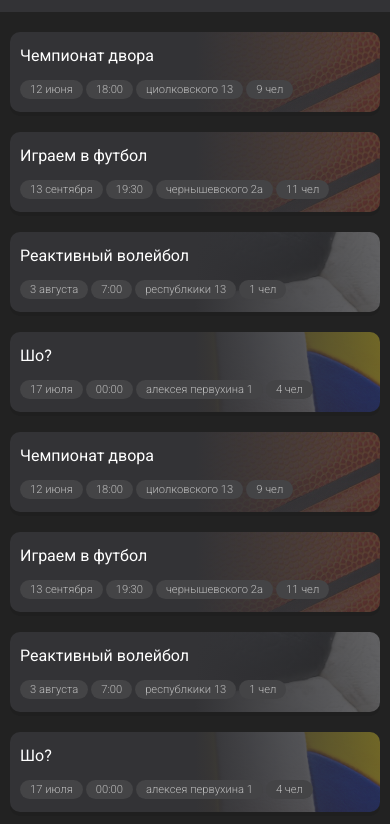
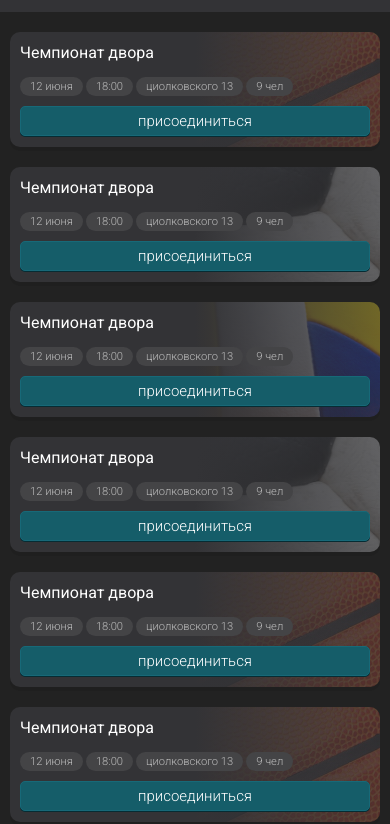
Before and after one commit to VLADBLOOD/VLADBLOOD.github.io, a plain HTML site: page events.html in a window 390 px wide. Shown: the part 38-862 px from the top of the page. Drawn offline with Linux system fonts and the light colour scheme.

Commit message:
Add files via upload

```diff
--- a/css/events_style.css
+++ b/css/events_style.css
@@ -97,6 +97,32 @@
 	background-image: linear-gradient(to right, rgba(51, 51, 54, 1), rgba(51, 51, 54, 1), rgba(51, 51, 54, 0.7)), url('../img/card_foottball.jpg');background-size: cover;
 }
 
+.card-button-mobile-wrapper {
+	display: none;
+	text-align: center;
+}
+
+.card-button-mobile {
+	display: flex;
+	width: 100%;
+	text-decoration: none;
+	font-size: 15px;
+	font-weight: lighter;
+	color: #fff;
+	padding: 5px;
+	background: #155D69;
+	border: 1px solid #176978;
+	box-shadow: 0px 1px 0px #062C33;
+	border-radius: 5px;
+	justify-content: center;
+}
+
+.card-wrapper {
+	display: flex;
+	flex-direction: column;
+	width: 100%;
+}
+
 /* xs (<=543px) */
 @media (max-width: 575px) {
 	.filter {display: none;}
@@ -108,13 +134,10 @@
 		width: available;
 	}
 	.card {
-		height: 60px;
+		height: 95px;
 		width: 100%;
 		margin: 0 0 20px 0;
 		padding: 10px 0;
-	}
-	.card-title {
-		padding-left: 10px;
 	}
 	.card-button {
 		display: none;
@@ -126,9 +149,20 @@
 	.card-tag {
 		white-space: nowrap;
 	}
-	.card-tag:first-of-type {
-		margin-left: 10px;
+	.card-button-mobile-wrapper {
+		display: flex;
+		margin-top: 10px;
+		text-align: center;
 	}
+	.card-button-mobile {
+		display: flex;
+		text-align: center;
+	}
+	.card-wrapper {
+		padding: 0 10px;
+		width: inherit;
+	}
+
 }
 
 /* sm (>=576 и <=767) */
--- a/css/style.css
+++ b/css/style.css
@@ -224,7 +224,11 @@ button {
 
 /* xs (<=543px) */
 @media (max-width: 575px) {
-    nav {font-size: 0.9em;}
+    nav {
+        font-size: 0.9em;
+        position: fixed;
+        z-index: 1000;
+    }
     .container {
         width: 100%;
         padding: 0;
--- a/events.html
+++ b/events.html
@@ -43,25 +43,13 @@
             <div class="list">
 
                 <div class="card card-basketball">
-                    <div style="display: flex; flex-direction: column;">
+                    <div class="card-wrapper">
                         <p class="card-title">Чемпионат двора</p>
                             <div class="tag-wrapper">
                             <span class="card-tag">12 июня</span><span class="card-tag">18:00</span><span class="card-tag">циолковского 13</span><span class="card-tag">9 чел</span>
                             </div>
-                    </div>
-                    <div class="card-button">
-                        <span class="fa-stack fa-lg">
-                            <i class="fas fa-circle fa-stack-2x"  style='color:#444446;'></i>
-                            <i class='fas fa-user-plus  fa-stack-1x' style='font-size: 0.7em;color:#fff;'></i>
-                        </span>
-                    </div>
-                </div>
-
-                <div class="card card-basketball">
-                    <div style="display: flex; flex-direction: column;">
-                        <p class="card-title">Играем в футбол</p>
-                        <div style="display: flex;">
-                            <span class="card-tag">13 сентября</span><span class="card-tag">19:30</span><span class="card-tag">чернышевского 2а</span><span class="card-tag">11 чел</span>
+                        <div class="card-button-mobile-wrapper">
+                            <a class="card-button-mobile" href="#">присоединиться</a>
                         </div>
                     </div>
                     <div class="card-button">
@@ -72,11 +60,14 @@
                     </div>
                 </div>
 
-                <div class="card  card-football">
-                    <div style="display: flex; flex-direction: column;">
-                        <p class="card-title">Реактивный волейбол</p>
-                        <div style="display: flex;">
-                            <span class="card-tag">3 августа</span><span class="card-tag">7:00</span><span class="card-tag">республкики 13</span><span class="card-tag">1 чел</span>
+                <div class="card card-football">
+                    <div class="card-wrapper">
+                        <p class="card-title">Чемпионат двора</p>
+                        <div class="tag-wrapper">
+                            <span class="card-tag">12 июня</span><span class="card-tag">18:00</span><span class="card-tag">циолковского 13</span><span class="card-tag">9 чел</span>
+                        </div>
+                        <div class="card-button-mobile-wrapper">
+                            <a class="card-button-mobile" href="#">присоединиться </a>
                         </div>
                     </div>
                     <div class="card-button">
@@ -87,11 +78,32 @@
                     </div>
                 </div>
 
-                <div class="card  card-volleyball">
-                    <div style="display: flex; flex-direction: column;">
-                        <p class="card-title">Шо?</p>
-                        <div style="display: flex;">
-                            <span class="card-tag">17 июля</span><span class="card-tag">00:00</span><span class="card-tag">алексея первухина 1</span><span class="card-tag">4 чел</span>
+                <div class="card card-volleyball">
+                    <div class="card-wrapper">
+                        <p class="card-title">Чемпионат двора</p>
+                        <div class="tag-wrapper">
+                            <span class="card-tag">12 июня</span><span class="card-tag">18:00</span><span class="card-tag">циолковского 13</span><span class="card-tag">9 чел</span>
+                        </div>
+                        <div class="card-button-mobile-wrapper">
+                            <a class="card-button-mobile" href="#">присоединиться </a>
+                        </div>
+                    </div>
+                    <div class="card-button">
+                        <span class="fa-stack fa-lg">
+                            <i class="fas fa-circle fa-stack-2x"  style='color:#444446;'></i>
+                            <i class='fas fa-user-plus  fa-stack-1x' style='font-size: 0.7em;color:#fff;'></i>
+                        </span>
+                    </div>
+                </div>
+
+                <div class="card card-football">
+                    <div class="card-wrapper">
+                        <p class="card-title">Чемпионат двора</p>
+                        <div class="tag-wrapper">
+                            <span class="card-tag">12 июня</span><span class="card-tag">18:00</span><span class="card-tag">циолковского 13</span><span class="card-tag">9 чел</span>
+                        </div>
+                        <div class="card-button-mobile-wrapper">
+                            <a class="card-button-mobile" href="#">присоединиться </a>
                         </div>
                     </div>
                     <div class="card-button">
@@ -103,10 +115,13 @@
                 </div>
 
                 <div class="card card-basketball">
-                    <div style="display: flex; flex-direction: column;">
+                    <div class="card-wrapper">
                         <p class="card-title">Чемпионат двора</p>
                         <div class="tag-wrapper">
                             <span class="card-tag">12 июня</span><span class="card-tag">18:00</span><span class="card-tag">циолковского 13</span><span class="card-tag">9 чел</span>
+                        </div>
+                        <div class="card-button-mobile-wrapper">
+                            <a class="card-button-mobile" href="#">присоединиться </a>
                         </div>
                     </div>
                     <div class="card-button">
@@ -118,85 +133,13 @@
                 </div>
 
                 <div class="card card-basketball">
-                    <div style="display: flex; flex-direction: column;">
-                        <p class="card-title">Играем в футбол</p>
-                        <div style="display: flex;">
-                            <span class="card-tag">13 сентября</span><span class="card-tag">19:30</span><span class="card-tag">чернышевского 2а</span><span class="card-tag">11 чел</span>
-                        </div>
-                    </div>
-                    <div class="card-button">
-                        <span class="fa-stack fa-lg">
-                            <i class="fas fa-circle fa-stack-2x"  style='color:#444446;'></i>
-                            <i class='fas fa-user-plus  fa-stack-1x' style='font-size: 0.7em;color:#fff;'></i>
-                        </span>
-                    </div>
-                </div>
-
-                <div class="card  card-football">
-                    <div style="display: flex; flex-direction: column;">
-                        <p class="card-title">Реактивный волейбол</p>
-                        <div style="display: flex;">
-                            <span class="card-tag">3 августа</span><span class="card-tag">7:00</span><span class="card-tag">республкики 13</span><span class="card-tag">1 чел</span>
-                        </div>
-                    </div>
-                    <div class="card-button">
-                        <span class="fa-stack fa-lg">
-                            <i class="fas fa-circle fa-stack-2x"  style='color:#444446;'></i>
-                            <i class='fas fa-user-plus  fa-stack-1x' style='font-size: 0.7em;color:#fff;'></i>
-                        </span>
-                    </div>
-                </div>
-
-                <div class="card  card-volleyball">
-                    <div style="display: flex; flex-direction: column;">
-                        <p class="card-title">Шо?</p>
-                        <div style="display: flex;">
-                            <span class="card-tag">17 июля</span><span class="card-tag">00:00</span><span class="card-tag">алексея первухина 1</span><span class="card-tag">4 чел</span>
-                        </div>
-                    </div>
-                    <div class="card-button">
-                        <span class="fa-stack fa-lg">
-                            <i class="fas fa-circle fa-stack-2x"  style='color:#444446;'></i>
-                            <i class='fas fa-user-plus  fa-stack-1x' style='font-size: 0.7em;color:#fff;'></i>
-                        </span>
-                    </div>
-                </div>
-
-                <div class="card card-basketball">
-                    <div style="display: flex; flex-direction: column;">
+                    <div class="card-wrapper">
                         <p class="card-title">Чемпионат двора</p>
                         <div class="tag-wrapper">
                             <span class="card-tag">12 июня</span><span class="card-tag">18:00</span><span class="card-tag">циолковского 13</span><span class="card-tag">9 чел</span>
                         </div>
-                    </div>
-                    <div class="card-button">
-                        <span class="fa-stack fa-lg">
-                            <i class="fas fa-circle fa-stack-2x"  style='color:#444446;'></i>
-                            <i class='fas fa-user-plus  fa-stack-1x' style='font-size: 0.7em;color:#fff;'></i>
-                        </span>
-                    </div>
-                </div>
-
-                <div class="card card-basketball">
-                    <div style="display: flex; flex-direction: column;">
-                        <p class="card-title">Играем в футбол</p>
-                        <div style="display: flex;">
-                            <span class="card-tag">13 сентября</span><span class="card-tag">19:30</span><span class="card-tag">чернышевского 2а</span><span class="card-tag">11 чел</span>
-                        </div>
-                    </div>
-                    <div class="card-button">
-                        <span class="fa-stack fa-lg">
-                            <i class="fas fa-circle fa-stack-2x"  style='color:#444446;'></i>
-                            <i class='fas fa-user-plus  fa-stack-1x' style='font-size: 0.7em;color:#fff;'></i>
-                        </span>
-                    </div>
-                </div>
-
-                <div class="card  card-football">
-                    <div style="display: flex; flex-direction: column;">
-                        <p class="card-title">Реактивный волейбол</p>
-                        <div style="display: flex;">
-                            <span class="card-tag">3 августа</span><span class="card-tag">7:00</span><span class="card-tag">республкики 13</span><span class="card-tag">1 чел</span>
+                        <div class="card-button-mobile-wrapper">
+                            <a class="card-button-mobile" href="#">присоединиться </a>
                         </div>
                     </div>
                     <div class="card-button">
```
